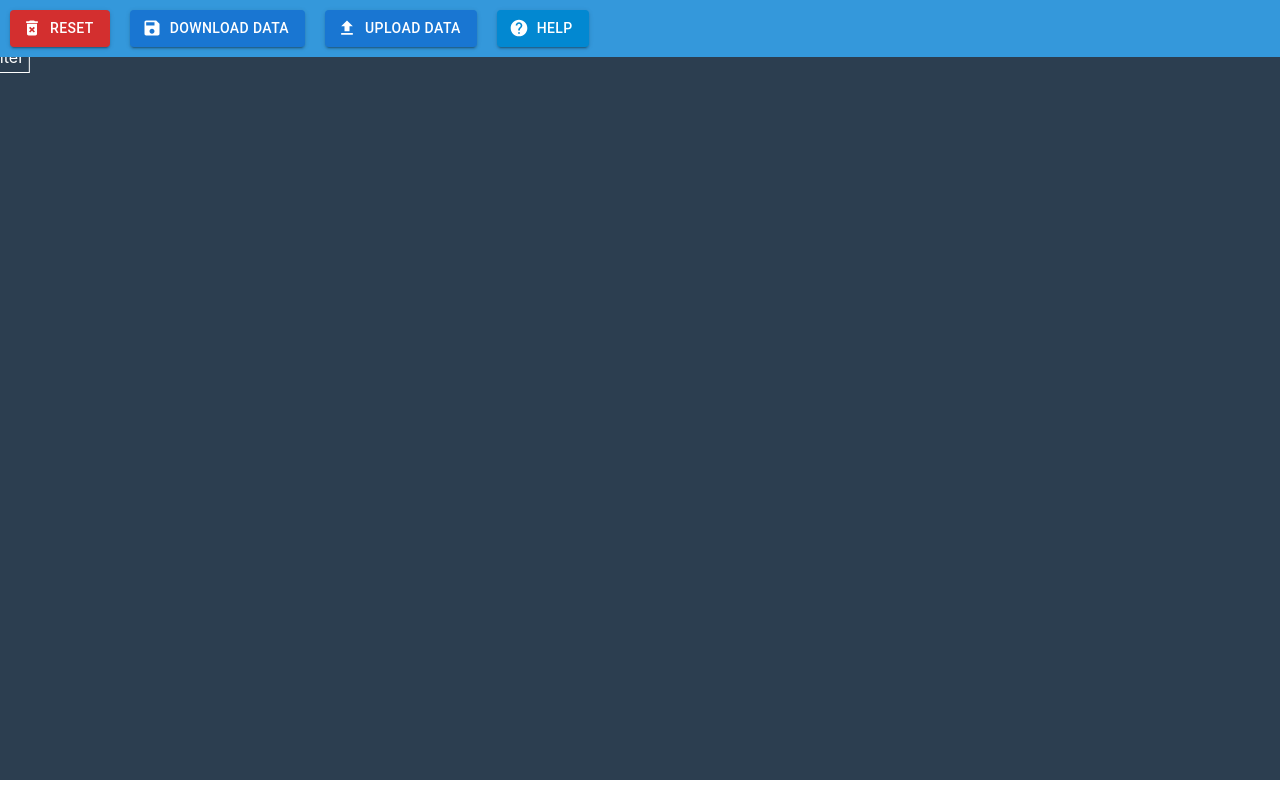
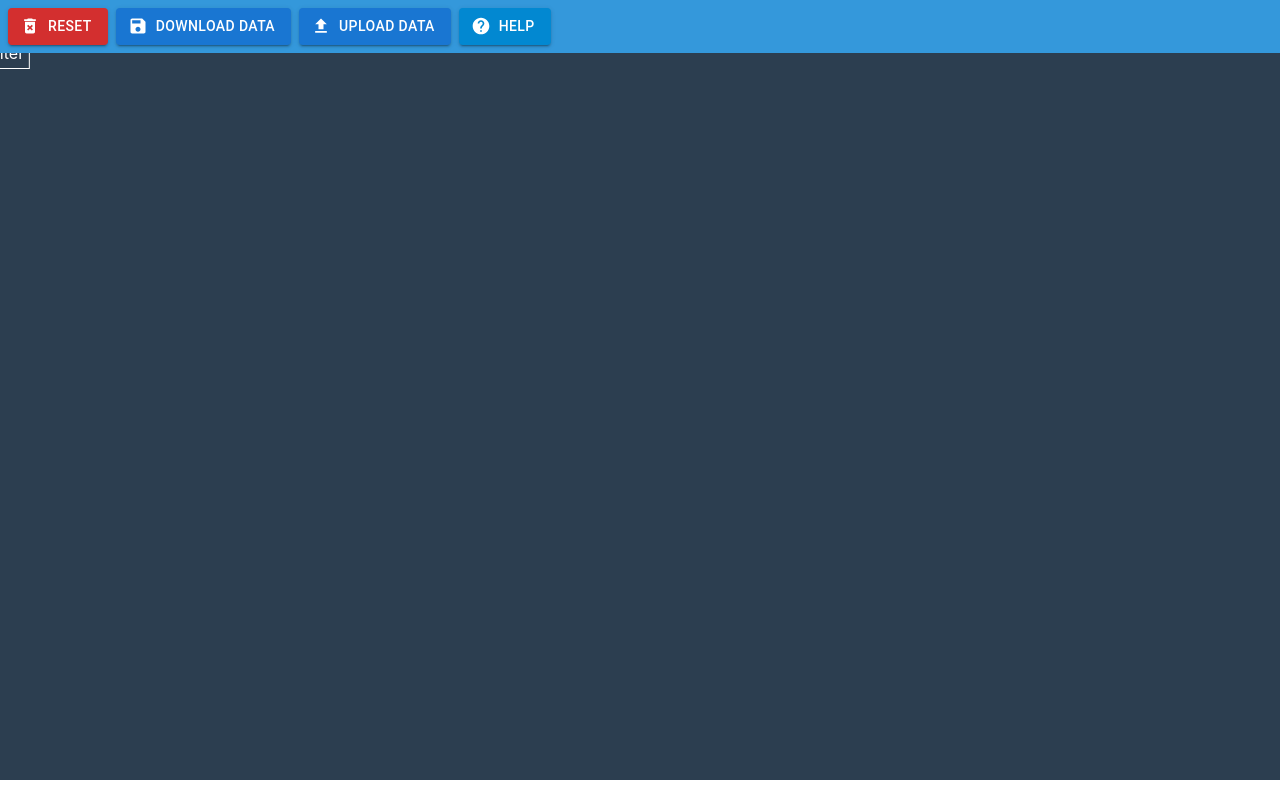
Before and after one commit to lunafutures/zoom-canvas, a React (Create React App) app: page / in a window 1280 px wide. Built offline with nearby package versions, Linux system fonts and the light colour scheme.

Commit message:
Change padding/margin of buttons

```diff
--- a/src/App.scss
+++ b/src/App.scss
@@ -19,9 +19,10 @@
     background: var(--peter-river);
     display: flex;
     justify-content: flex-start;
+    padding: 0 4px;
 
     button {
-      margin: 10px;
+      margin: 8px 4px;
     }
   }
 
```
